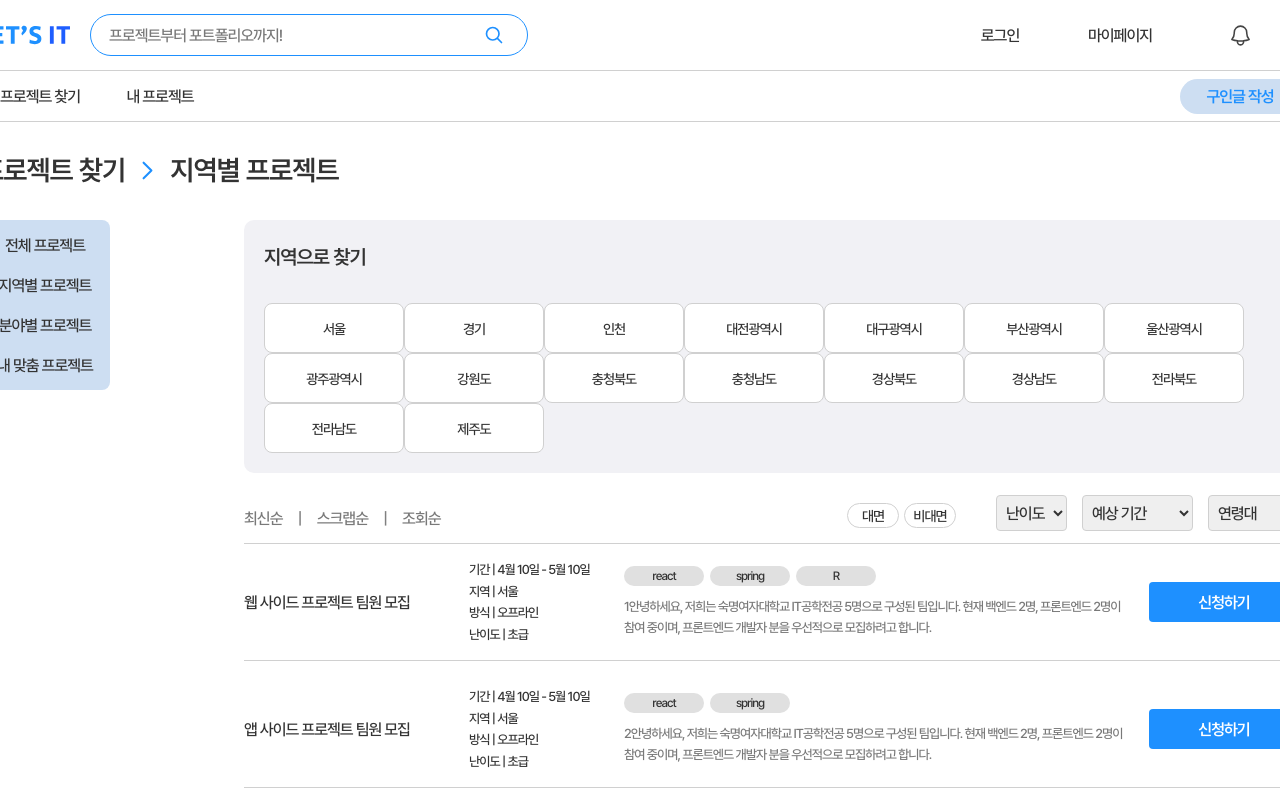
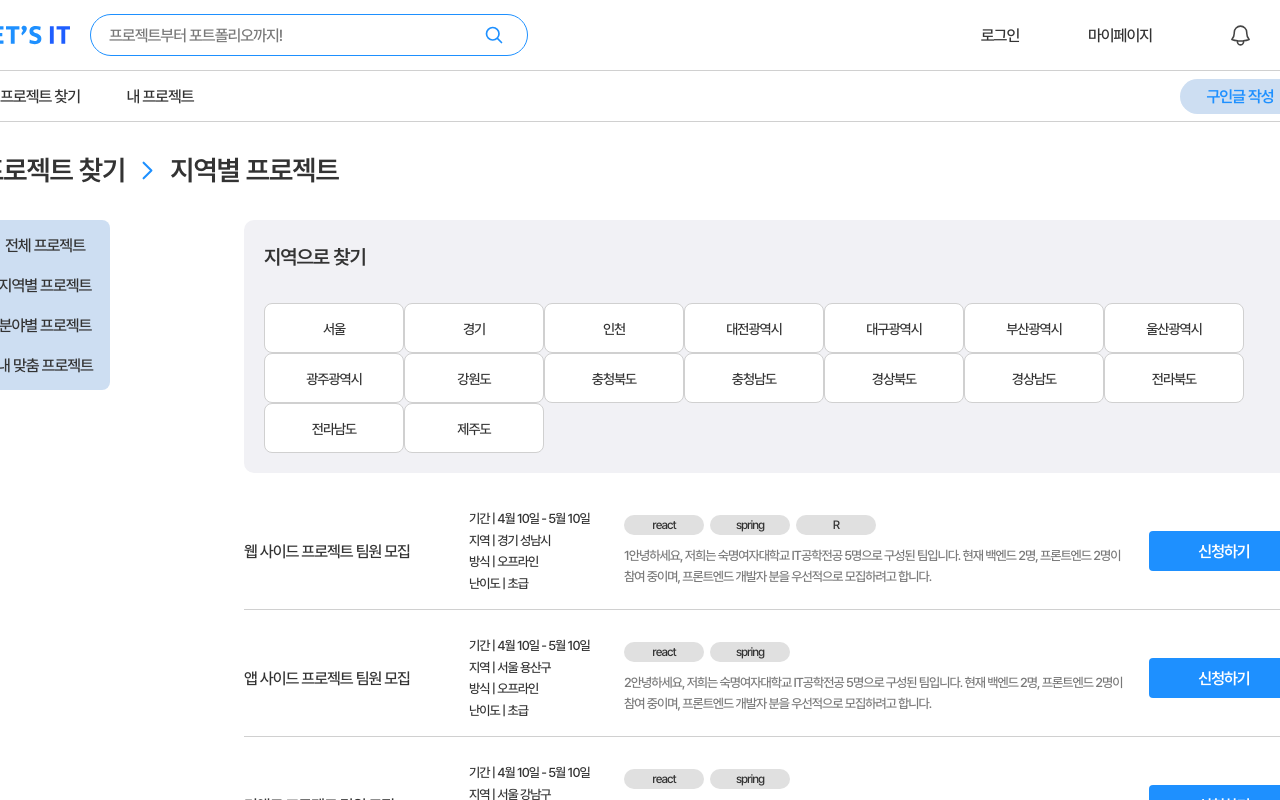
Before and after one commit to yezixx/SOLUX_LETS_IT_Frontend, a React (Vite) app: page /projects/area in a window 1280 px wide. Built offline with nearby package versions, Linux system fonts and the light colour scheme.

Commit message:
지역 검색 필터링 기능 추가

```diff
--- a/src/Components/SearchProject/Area.jsx
+++ b/src/Components/SearchProject/Area.jsx
@@ -1,14 +1,11 @@
-// Area.jsx
-import React, { useState } from "react";
-import styles from "./area.module.css";
-import { KoreaArea } from "../../Screen/KoreaArea"; // 새로 만든 파일에서 변수 가져오기
+// Area.js
+import React from 'react';
+import styles from './area.module.css';
+import { KoreaArea } from '../../Screen/KoreaArea';
+import useArea from '../../Hooks/useArea.jsx';
 
 const Area = () => {
-  const [selectedArea, setSelectedArea] = useState(null);
-
-  const handleAreaClick = (area) => {
-    setSelectedArea(area);
-  };
+  const { selectedArea, selectedSubAreas, handleAreaClick, handleSubAreaClick } = useArea();
 
   return (
     <div className={styles.container}>
@@ -24,19 +21,23 @@ const Area = () => {
           </button>
         ))}
       </div>
-      {/* 지역 부수적인 선택 */}
       {selectedArea && (
         <div className={styles.subAreaContainer}>
           <h2>{selectedArea.name}</h2>
           <div>
             {selectedArea.subArea.map((sub, index) => (
-              <button key={index} className={styles.sub}>
+              <button
+                key={index}
+                className={`${styles.sub} ${selectedSubAreas.includes(sub) ? styles.selected : ''}`}
+                onClick={() => handleSubAreaClick(sub)}
+              >
                 {sub}
               </button>
             ))}
           </div>
         </div>
       )}
+
     </div>
   );
 };
--- a/src/Components/SearchProject/SearchProjectNav.jsx
+++ b/src/Components/SearchProject/SearchProjectNav.jsx
@@ -1,18 +1,17 @@
-import { useState } from "react";
-import styles from "./SearchProjectNav.module.css";
-import { Check } from "react-feather";
-import ProjectList from "./ProjectList";
+// SearchProjectNav.js
+import React from 'react';
+import styles from './SearchProjectNav.module.css';
+import ProjectList from './ProjectList';
+import useArea from '../../Hooks/useArea.jsx';
 
 const SearchProjectNav = () => {
-  const navCont = ["최신순", "스크랩순", "조회순"];
-  const OnOff = ["대면", "비대면"];
-  const [hoverState, setHoverState] = useState({});
+  const { selectedArea, selectedSubAreas } = useArea();
 
   const projects = [
     {
       title: "웹 사이드 프로젝트 팀원 모집",
       period: "4월 10일 - 5월 10일",
-      location: "서울",
+      location: "경기 성남시",
       onoff: "오프라인",
       difficulty: "초급",
       stack: ["react", "spring", "R"],
@@ -23,7 +22,7 @@ const SearchProjectNav = () => {
     {
       title: "앱 사이드 프로젝트 팀원 모집",
       period: "4월 10일 - 5월 10일",
-      location: "서울",
+      location: "서울 용산구",
       onoff: "오프라인",
       difficulty: "초급",
       stack: ["react", "spring"],
@@ -34,7 +33,7 @@ const SearchProjectNav = () => {
     {
       title: "리액트 프로젝트 팀원 모집",
       period: "4월 10일 - 5월 10일",
-      location: "서울",
+      location: "서울 강남구",
       onoff: "오프라인",
       difficulty: "초급",
       stack: ["react", "spring"],
@@ -45,7 +44,7 @@ const SearchProjectNav = () => {
     {
       title: "딥러닝 프로젝트 팀원 모집",
       period: "4월 10일 - 5월 10일",
-      location: "서울",
+      location: "경기 광명시",
       onoff: "오프라인",
       difficulty: "초급",
       stack: ["react", "spring"],
@@ -53,174 +52,19 @@ const SearchProjectNav = () => {
         "4안녕하세요, 저희는 숙명여자대학교 IT공학전공 5명으로 구성된 팀입니다. 현재 백엔드 2명, 프론트엔드 2명이 참여 중이며, 프론트엔드 개발자 분을 우선적으로 모집하려고 합니다.",
     },
 
-    {
-      title: "리액트 프로젝트 팀원 모집",
-      period: "4월 10일 - 5월 10일",
-      location: "서울",
-      onoff: "오프라인",
-      difficulty: "초급",
-      stack: ["react", "spring"],
-      content:
-        "3안녕하세요, 저희는 숙명여자대학교 IT공학전공 5명으로 구성된 팀입니다. 현재 백엔드 2명, 프론트엔드 2명이 참여 중이며, 프론트엔드 개발자 분을 우선적으로 모집하려고 합니다.",
-    },
-
-    {
-      title: "딥러닝 프로젝트 팀원 모집",
-      period: "4월 10일 - 5월 10일",
-      location: "서울",
-      onoff: "오프라인",
-      difficulty: "초급",
-      stack: ["react", "spring"],
-      content:
-        "4안녕하세요, 저희는 숙명여자대학교 IT공학전공 5명으로 구성된 팀입니다. 현재 백엔드 2명, 프론트엔드 2명이 참여 중이며, 프론트엔드 개발자 분을 우선적으로 모집하려고 합니다.",
-    },
-
-    {
-      title: "리액트 프로젝트 팀원 모집",
-      period: "4월 10일 - 5월 10일",
-      location: "서울",
-      onoff: "오프라인",
-      difficulty: "초급",
-      stack: ["react", "spring"],
-      content:
-        "3안녕하세요, 저희는 숙명여자대학교 IT공학전공 5명으로 구성된 팀입니다. 현재 백엔드 2명, 프론트엔드 2명이 참여 중이며, 프론트엔드 개발자 분을 우선적으로 모집하려고 합니다.",
-    },
-
-    {
-      title: "딥러닝 프로젝트 팀원 모집",
-      period: "4월 10일 - 5월 10일",
-      location: "서울",
-      onoff: "오프라인",
-      difficulty: "초급",
-      stack: ["react", "spring"],
-      content:
-        "4안녕하세요, 저희는 숙명여자대학교 IT공학전공 5명으로 구성된 팀입니다. 현재 백엔드 2명, 프론트엔드 2명이 참여 중이며, 프론트엔드 개발자 분을 우선적으로 모집하려고 합니다.",
-    },
-
-    {
-      title: "리액트 프로젝트 팀원 모집",
-      period: "4월 10일 - 5월 10일",
-      location: "서울",
-      onoff: "오프라인",
-      difficulty: "초급",
-      stack: ["react", "spring"],
-      content:
-        "3안녕하세요, 저희는 숙명여자대학교 IT공학전공 5명으로 구성된 팀입니다. 현재 백엔드 2명, 프론트엔드 2명이 참여 중이며, 프론트엔드 개발자 분을 우선적으로 모집하려고 합니다.",
-    },
-
-    {
-      title: "딥러닝 프로젝트 팀원 모집",
-      period: "4월 10일 - 5월 10일",
-      location: "서울",
-      onoff: "오프라인",
-      difficulty: "초급",
-      stack: ["react", "spring"],
-      content:
-        "4안녕하세요, 저희는 숙명여자대학교 IT공학전공 5명으로 구성된 팀입니다. 현재 백엔드 2명, 프론트엔드 2명이 참여 중이며, 프론트엔드 개발자 분을 우선적으로 모집하려고 합니다.",
-    },
-
-    {
-      title: "리액트 프로젝트 팀원 모집",
-      period: "4월 10일 - 5월 10일",
-      location: "서울",
-      onoff: "오프라인",
-      difficulty: "초급",
-      stack: ["react", "spring"],
-      content:
-        "3안녕하세요, 저희는 숙명여자대학교 IT공학전공 5명으로 구성된 팀입니다. 현재 백엔드 2명, 프론트엔드 2명이 참여 중이며, 프론트엔드 개발자 분을 우선적으로 모집하려고 합니다.",
-    },
-
-    {
-      title: "딥러닝 프로젝트 팀원 모집",
-      period: "4월 10일 - 5월 10일",
-      location: "서울",
-      onoff: "오프라인",
-      difficulty: "초급",
-      stack: ["react", "spring"],
-      content:
-        "4안녕하세요, 저희는 숙명여자대학교 IT공학전공 5명으로 구성된 팀입니다. 현재 백엔드 2명, 프론트엔드 2명이 참여 중이며, 프론트엔드 개발자 분을 우선적으로 모집하려고 합니다.",
-    },
   ];
 
-  const handleMouseEnter = (menu) => {
-    setHoverState((prevState) => ({
-      ...prevState,
-      [menu]: true,
-    }));
-  };
-
-  const handleMouseLeave = (menu) => {
-    setHoverState((prevState) => ({
-      ...prevState,
-      [menu]: false,
-    }));
-  };
+  const filteredProjects = projects.filter((project) => {
+    if (!selectedArea) return true;
+    const areaMatch = project.location.startsWith(selectedArea.name);
+    const subAreaMatch = selectedSubAreas.length === 0 || selectedSubAreas.some(sub => project.location.includes(sub));
+    return areaMatch && subAreaMatch;
+  });
 
   return (
     <div className={styles.searchProjWrap}>
-      <div className={styles.nav2}>
-        <div className={styles.nav2__container}>
-          {navCont.map((menu, id) => (
-            <div
-              className={styles.nav2__contents}
-              key={id}
-              onMouseEnter={() => handleMouseEnter(menu)}
-              onMouseLeave={() => handleMouseLeave(menu)}
-            >
-              <button className={styles.nav2__button}>{menu}</button>
-              {id < navCont.length - 1 && (
-                <span className={styles.divider}>|</span>
-              )}
-            </div>
-          ))}
-        </div>
-
-        <div className={styles.onoff__container}>
-          {OnOff.map((menu, id) => (
-            <div
-              className={styles.onoff__contents}
-              key={id}
-              onMouseEnter={() => handleMouseEnter(menu)}
-              onMouseLeave={() => handleMouseLeave(menu)}
-            >
-              <button className={styles.onoff__button}>{menu}</button>
-            </div>
-          ))}
-        </div>
-
-        <div className={styles.dropdownContainer}>
-          <div className={styles.dropdownGroup}>
-            <select>
-              <option value="">난이도</option>
-              <option value="초급">초급</option>
-              <option value="중급">중급</option>
-              <option value="고급">고급</option>
-            </select>
-          </div>
-          <div className={styles.dropdownGroup}>
-            <select>
-              <option value="">예상 기간</option>
-              <option value="1개월 미만">1개월 미만</option>
-              <option value="1개월~3개월">1개월~3개월</option>
-              <option value="3개월~6개월">3개월~6개월</option>
-              <option value="6개월~1년">6개월~1년</option>
-              <option value="1년 이상">1년 이상</option>
-            </select>
-          </div>
-          <div className={styles.dropdownGroup}>
-            <select>
-              <option value="">연령대</option>
-              <option value="20대 미만">20대 미만</option>
-              <option value="대학생">대학생</option>
-              <option value="20대">20대</option>
-              <option value="30대">30대</option>
-              <option value="40대 이상">40대 이상</option>
-            </select>
-          </div>
-        </div>
-      </div>
       <div className={styles.list}>
-        <ProjectList projects={projects} />
+        <ProjectList projects={filteredProjects} />
       </div>
     </div>
   );
--- /dev/null
+++ b/src/Hooks/useArea.jsx
@@ -0,0 +1,42 @@
+// useArea.jsx
+import { createContext, useContext, useState } from 'react';
+
+const AreaContext = createContext();
+
+export const AreaProvider = ({ children }) => {
+  const [selectedArea, setSelectedArea] = useState(null);
+  const [selectedSubAreas, setSelectedSubAreas] = useState([]);
+
+  const handleAreaClick = (area) => {
+    setSelectedArea(area);
+    setSelectedSubAreas([]); // 새로운 지역 선택 시 하위 지역 초기화
+  };
+
+  const handleSubAreaClick = (sub) => {
+    setSelectedSubAreas((prevSelected) => {
+      if (prevSelected.includes(sub)) {
+        return prevSelected.filter((item) => item !== sub);
+      } else {
+        return [...prevSelected, sub];
+      }
+    });
+  };
+
+  return (
+    <AreaContext.Provider
+      value={{ selectedArea, selectedSubAreas, handleAreaClick, handleSubAreaClick }}
+    >
+      {children}
+    </AreaContext.Provider>
+  );
+};
+
+const useArea = () => {
+  const context = useContext(AreaContext);
+  if (context === undefined) {
+    throw new Error('useArea must be used within an AreaProvider');
+  }
+  return context;
+};
+
+export default useArea;
--- a/src/Screen/SearchProject/Proj_area.jsx
+++ b/src/Screen/SearchProject/Proj_area.jsx
@@ -3,6 +3,7 @@ import SideNav from "../../Components/SideNav/SideNav";
 import styles from "./Proj_area.module.css";
 import Area from "../../Components/SearchProject/Area";
 import SearchProjectNav from "../../Components/SearchProject/SearchProjectNav.jsx"
+import { AreaProvider } from "../../Hooks/useArea.jsx";
 
 const sidenavCont = [
   "전체 프로젝트",
@@ -28,10 +29,10 @@ const Proj_area = () => {
           <div className={styles.sidenav}>
             <SideNav content={sidenavCont} link={links} />
           </div>
-          <div className={styles.mainContent}>
+          <AreaProvider><div className={styles.mainContent}>
             <Area />
             <SearchProjectNav/>
-          </div>
+          </div></AreaProvider>
         </div>
       </div>
     </div>
```
Also changed, not shown: src/Components/SearchProject/Stack.jsx (added, +7 -0 lines), src/Components/SearchProject/Stack.module.css (added, +13 -0 lines), src/Components/SearchProject/area.module.css (+23 -0 lines).
